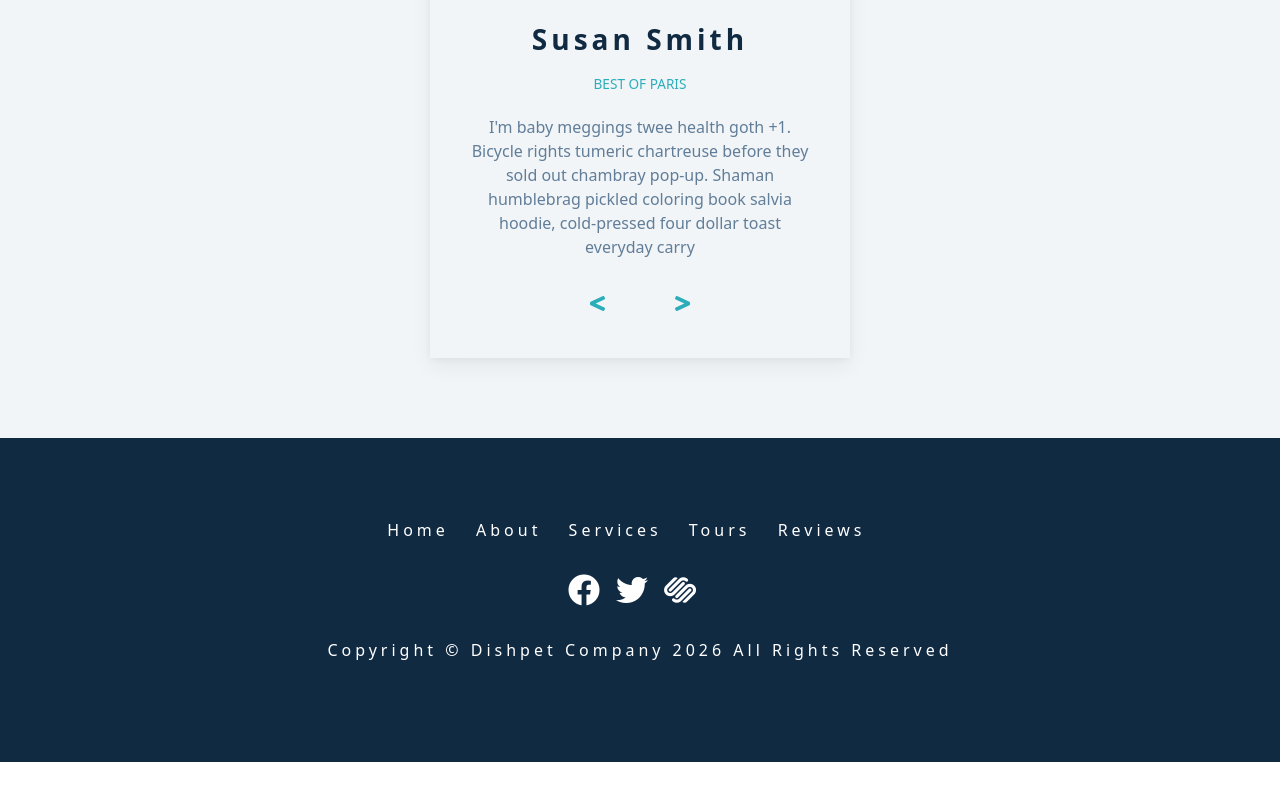
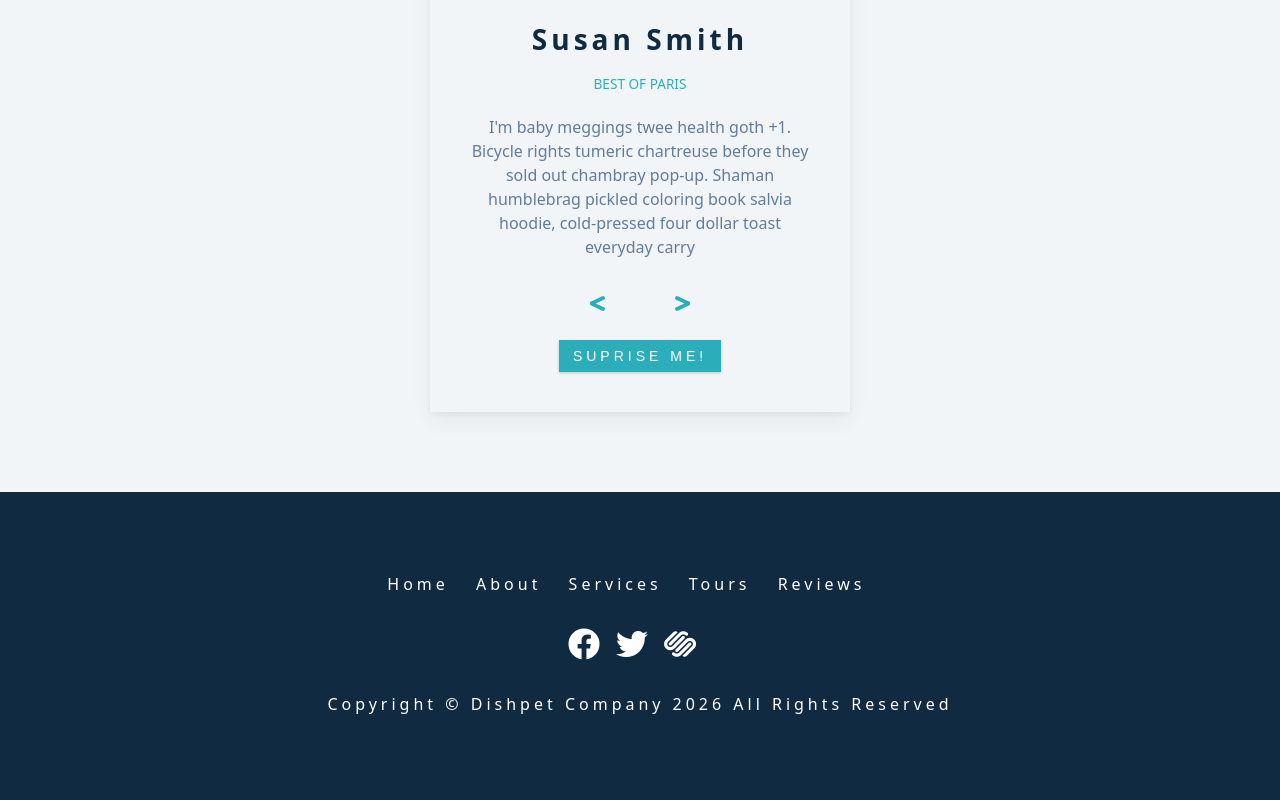
Before and after one commit to lnmrn/backroads, a React (Vite) app: page / in a window 1280 px wide. Shown: the part 2736-3536 px from the top of the page. Before the commit the page ends 3498 px from the top, so only its background shows below. Built offline with nearby package versions, Linux system fonts and the light colour scheme; no server answers.

Commit message:
Add random review feature

```diff
--- a/src/components/Reviews.jsx
+++ b/src/components/Reviews.jsx
@@ -12,6 +12,15 @@ function Reviews() {
 
   function handlePrevious() {
     setCurrentIndex((index) => (index <= 0 ? reviews.length - 1 : index - 1));
+  }
+
+  function handleSuprise() {
+    let randomIndex = Math.floor(Math.random() * reviews.length);
+    if (randomIndex === currentIndex) randomIndex = randomIndex + 1;
+
+    const isOutOfBounds = randomIndex > reviews.length - 1;
+    if (isOutOfBounds) randomIndex = randomIndex - 1;
+    setCurrentIndex(randomIndex);
   }
 
   return (
@@ -35,6 +44,9 @@ function Reviews() {
               <i className="fas fa-greater-than"></i>
             </button>
           </div>
+          <button className="btn suprise" onClick={handleSuprise}>
+            Suprise me!
+          </button>
         </div>
       </div>
     </section>
--- a/styles.css
+++ b/styles.css
@@ -805,3 +805,7 @@ Navbar
 .next-btn:hover {
   color: var(--clr-primary-3);
 }
+
+.suprise {
+  margin-top: 10px;
+}
```
